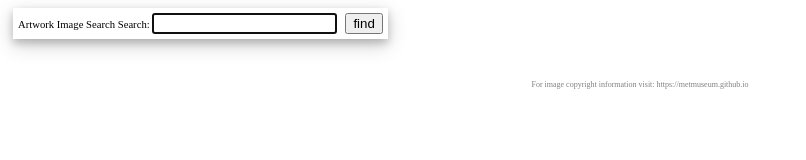
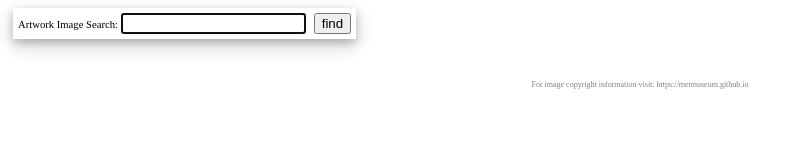
Before and after one commit to kentpmckinney/epi-art-lookup, a website built with webpack: page index.html in a window 1280 px wide. Shown: the whole page, without its empty margins (0-806 px from the left). Built offline with nearby package versions, Linux system fonts and the light colour scheme.

Commit message:
dependabot

```diff
--- a/index.html
+++ b/index.html
@@ -9,8 +9,7 @@
     <header>
       <div class="container">
         <div class="fancy-box">
-          <span>Artwork Image Search</span>
-          <label for="keyword">Search: <input id="keyword" type="text"/></label>
+          <label for="keyword">Artwork Image Search: <input id="keyword" type="text"/></label>
           <span>&nbsp;</span>
           <button id="find">find</button>
         </div>
```
